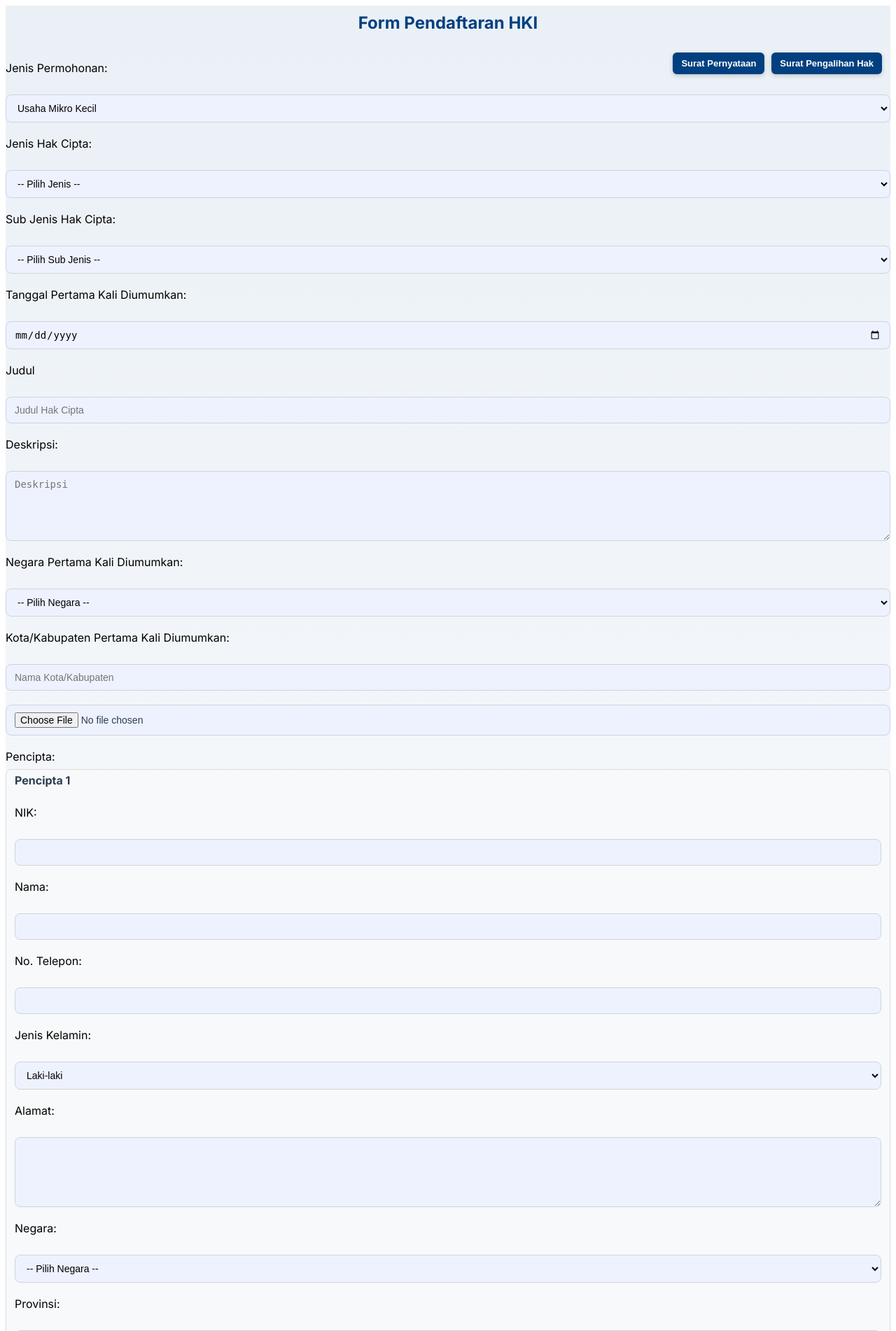
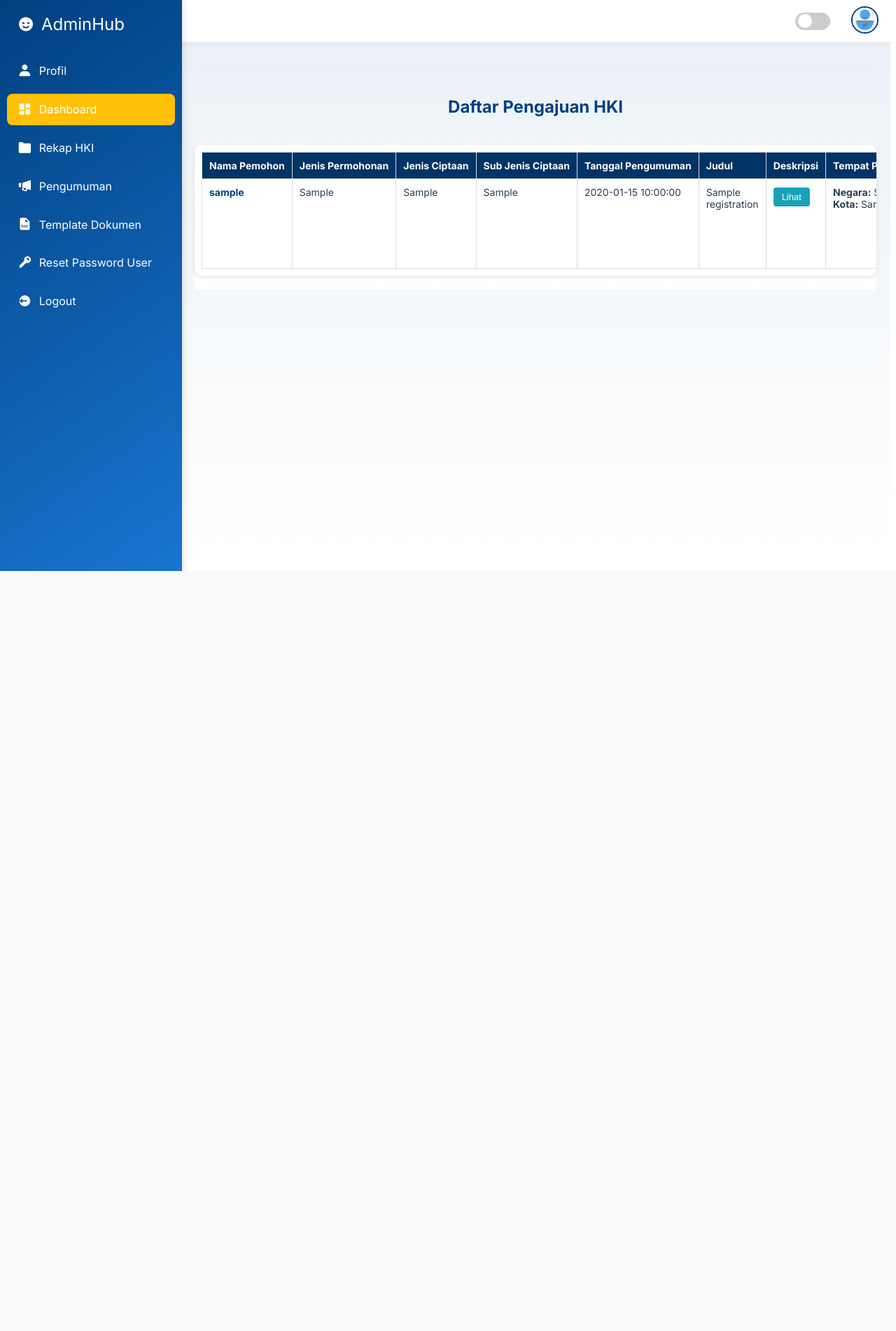
Before and after one commit to jabie393/hki_project, a PHP site: page /bckp.php in a window 1280 px wide. Shown: the top 1902 px of the page at 70% size. After the commit the page ends 816 px from the top, so only its background shows below. Run offline with PHP 8.4, Linux system fonts and the light colour scheme; the visitor is signed in with stand-in values (Sample User, id 1); tables that the repository leaves empty or names only in its code hold one stand-in row (values such as "Sample post"); some libraries are stand-ins or nearby versions.

Commit message:
UX Update Profile pict

```diff
--- a/bckp.php
+++ b/bckp.php
@@ -1,5 +1,3 @@
-<!-- Flow FE -->
-<!-- USER -->
 <?php
 include 'config/config.php';
 session_start();
@@ -9,128 +7,44 @@ if (!isset($_SESSION['user_id'])) {
   exit();
 }
 
-$user_id = $_SESSION['user_id'];
-$result = $conn->query("SELECT * FROM registrations WHERE user_id = '$user_id'");
-
+$role = $_SESSION['role'] ?? 'user';
 ?>
 
+<!DOCTYPE html>
+<html lang="en">
+
 <head>
+  <meta charset="UTF-8" />
+  <meta name="viewport" content="width=device-width, initial-scale=1.0" />
+
   <!-- Font -->
   <link href="https://fonts.googleapis.com/css2?family=Inter:wght@400;600;700&display=swap" rel="stylesheet">
 
-    <!-- Sweet Alert -->
-    <script src="https://cdn.jsdelivr.net/npm/sweetalert2@11"></script>
+  <!-- Boxicons -->
+  <link href='https://unpkg.com/boxicons@2.0.9/css/boxicons.min.css' rel='stylesheet'>
 
   <!-- Css -->
-    <link rel="stylesheet" href="css/user.css">
+  <link rel="stylesheet" href="css/side&navbar.css" />
+  <title>Dashboard</title>
 </head>
 
-<div id="user-page">
-    <div class="download-container">
-        <a href="services/download_template.php?doc_type=surat_pernyataan" class="download-btn">
-            <button>Surat Pernyataan</button>
-        </a>
-        <a href="services/download_template.php?doc_type=surat_pengalihan_hak" class="download-btn">
-            <button>Surat Pengalihan Hak</button>
-        </a>
-    </div>
+<body>
+  <?php include "widgets/sidebar.php"; ?>
 
-    <h2>Form Pendaftaran HKI</h2>
-    <form id="form-hki" enctype="multipart/form-data">
-        <!--Jenis Permohonan-->
-        <label>Jenis Permohonan:</label><br>
-        <select name="jenis_permohonan" required>
-            <option value="Usaha Mikro Kecil">Usaha Mikro Kecil</option>
-            <option value="Umum">Umum</option>
-            <option value="Lembaga Pendidikan">Lembaga Pendidikan</option>
-            <option value="Lembaga Litbang Pemerintah">Lembaga Litbang Pemerintah</option>
-        </select><br><br>
-        <!--Jenis Hak Cipta-->
-        <label>Jenis Hak Cipta:</label><br>
-        <select name="jenis_hak_cipta" id="jenis_hak_cipta" required>
-            <option value="">-- Pilih Jenis --</option>
-            <option value="Karya Tulis">Karya Tulis</option>
-            <option value="Karya Seni">Karya Seni</option>
-            <option value="Komposisi Musik">Komposisi Musik</option>
-            <option value="Karya Audio Visual">Karya Audio Visual</option>
-            <option value="Karya Fotografi">Karya Fotografi</option>
-            <option value="Karya Drama & Koreografi">Karya Drama & Koreografi</option>
-            <option value="Karya Rekaman">Karya Rekaman</option>
-            <option value="Karya Lainnya">Karya Lainnya</option>
-        </select><br><br>
-        <!--Sub Jenis Hak Cipta-->
-        <label>Sub Jenis Hak Cipta:</label><br>
-        <select name="sub_jenis_hak_cipta" id="sub_jenis_hak_cipta" required>
-            <option value="">-- Pilih Sub Jenis --</option>
-        </select><br><br>
-        <!--Tanggal Pertama Kali Diumumkan-->
-        <label>Tanggal Pertama Kali Diumumkan:</label><br>
-        <input type="date" name="tanggal_pengumuman" required><br><br>
+  <section id="content">
+    <?php include "widgets/navbar.php"; ?>
 
-        <!--Judul Hak Cipta-->
-        <label>Judul</label><br>
-        <input type="text" name="judul" placeholder="Judul Hak Cipta" required /><br><br>
-        <!--Deskripsi-->
-        <label>Deskripsi:</label><br>
-        <textarea name="deskripsi" placeholder="Deskripsi" required></textarea><br><br>
-        <!--Negara Pertama Kali Diumumkan-->
-        <label>Negara Pertama Kali Diumumkan:</label><br>
-        <select name="negara_pengumuman" id="nationality" required>
-            <option value="">-- Pilih Negara --</option>
-        </select><br><br>
-        <!--Kota Pertama Kali Diumumkan-->
-        <label>Kota/Kabupaten Pertama Kali Diumumkan:</label><br>
-        <input type="text" name="kota_pengumuman" placeholder="Nama Kota/Kabupaten" required><br><br>
-        <input type="file" name="dokumen" required /><br><br>
-        <label>Pencipta:</label>
-        <div id="pencipta-list">
-            <div class="pencipta">
-                <h4 class="pencipta-label">Pencipta 1</h4><br>
-
-                <label>NIK:</label><br>
-                <input type="text" name="nik[]" required><br><br>
-
-                <label>Nama:</label><br>
-                <input type="text" name="nama[]" required><br><br>
-
-                <label>No. Telepon:</label><br>
-                <input type="text" name="no_telepon[]" required><br><br>
-
-                <label>Jenis Kelamin:</label><br>
-                <select name="jenis_kelamin[]" required>
-                    <option value="Laki-laki">Laki-laki</option>
-                    <option value="Perempuan">Perempuan</option>
-                </select><br><br>
-
-                <label>Alamat:</label><br>
-                <textarea name="alamat[]" required></textarea><br><br>
-
-                <label>Negara:</label><br>
-                <select name="negara[]" class="negara-select" required>
-                    <option value="">-- Pilih Negara --</option>
-                </select><br><br>
-
-                <label>Provinsi:</label><br>
-                <input type="text" name="provinsi[]" required><br><br>
-
-                <label>Kota/Kabupaten:</label><br>
-                <input type="text" name="kota[]" required><br><br>
-
-                <label>Kecamatan:</label><br>
-                <input type="text" name="kecamatan[]" required><br><br>
-
-                <label>Kelurahan:</label><br>
-                <input type="text" name="kelurahan[]" required><br><br>
-
-                <label>Kode Pos:</label><br>
-                <input type="text" name="kode_pos[]" required><br><br>
-            </div>
-        </div>
-
-        <br><button type="button" id="addPencipta">Tambah Pencipta</button><br><br><br>
-
-        <button type="submit">Kirim</button><br><br>
-    </form>
-</div>
-<script src="js/user.js"></script>
+    <main id="content-main">
       <script src="js/ajax.js"></script>
+      <script>
+        // Menentukan halaman default berdasarkan role
+        <?php if ($role === 'admin'): ?>
+          loadContent('admin.php');
+        <?php else: ?>
+          loadContent('user.php');
+        <?php endif; ?>
+      </script>
+    </main>
+  </section>
+</body>
+</html>
--- a/modal_user_profile.php
+++ b/modal_user_profile.php
@@ -41,9 +41,11 @@ $nationality = $profile['nationality'] ?? 'Belum diisi';
 $type_of_applicant = $profile['type_of_applicant'] ?? 'Belum diisi';
 
 // Cek foto profil
-$profile_picture = "uploads/users/$user_id/profile/profile.jpg";
-if (!file_exists($profile_picture) || empty($profile['profile_picture'])) {
+$base_picture = "uploads/users/$user_id/profile/profile.jpg";
+if (!file_exists($base_picture) || empty($profile['profile_picture'])) {
     $profile_picture = "assets/image/default-avatar.png";
+} else {
+    $profile_picture = $base_picture . '?v=' . time();
 }
 ?>
 
--- a/widgets/navbar.php
+++ b/widgets/navbar.php
@@ -10,10 +10,10 @@ $user_id = $_SESSION['user_id'] ?? null;
 $profile_picture_path = "assets/image/default-avatar.png"; // default
 
 if ($user_id) {
-    $custom_path = "uploads/users/$user_id/profile/profile.jpg";
-    if (file_exists($custom_path)) {
-        $profile_picture_path = $custom_path;
-    }
+  $custom_path = "uploads/users/$user_id/profile/profile.jpg";
+  if (file_exists($custom_path)) {
+      $profile_picture_path = $custom_path . '?v=' . time();
+  }
 }
 ?>
 
```
Also changed, not shown: edit_profile.php (+7 -3 lines). Lines whose indentation alone changed are shown as unchanged.
